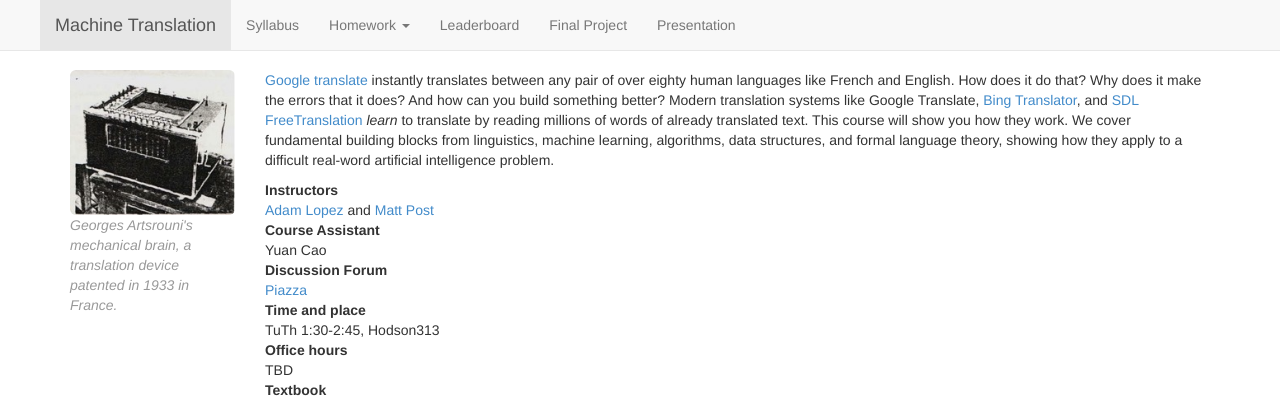
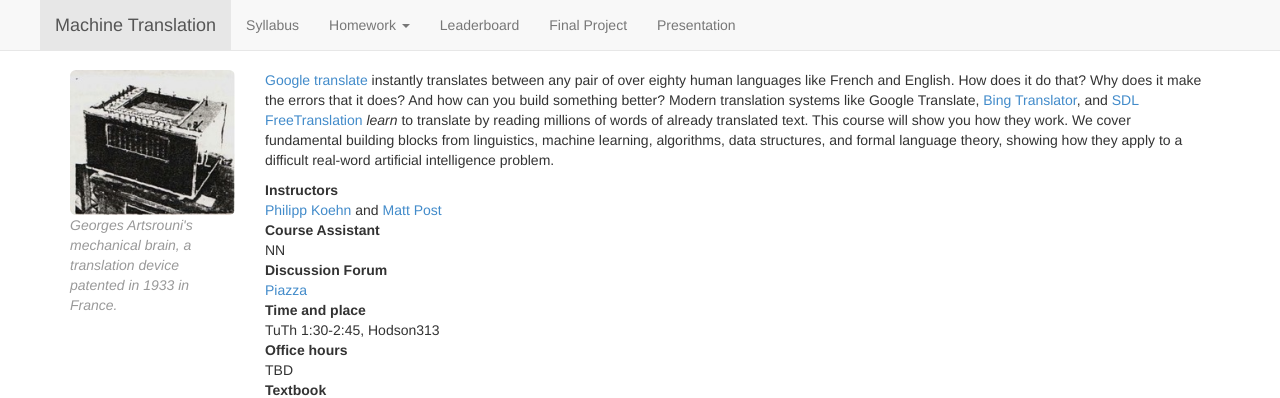
Before and after one commit to mt-class/jhu, a Jekyll site: the page built from index.md, in a window 1280 px wide. Shown: the top 398 px of the page. Built offline with Jekyll 4.4.1, drawn with Linux system fonts in a browser that asks for light colours; nearby versions of some CDN libraries.

Commit message:
Update index.md

```diff
--- a/index.md
+++ b/index.md
@@ -22,11 +22,11 @@
 real-word artificial intelligence problem.
 
 Instructors
-: [Adam Lopez](http://www.cs.jhu.edu/~alopez/) and
+: [Philipp Koehn](http://www.cs.jhu.edu/~phi/) and
   [Matt Post](http://www.cs.jhu.edu/~post/)
 
 Course Assistant
-: Yuan Cao
+: NN
 
 Discussion Forum
 : [Piazza](https://piazza.com/jhu/spring2014/en600468/home)
```
